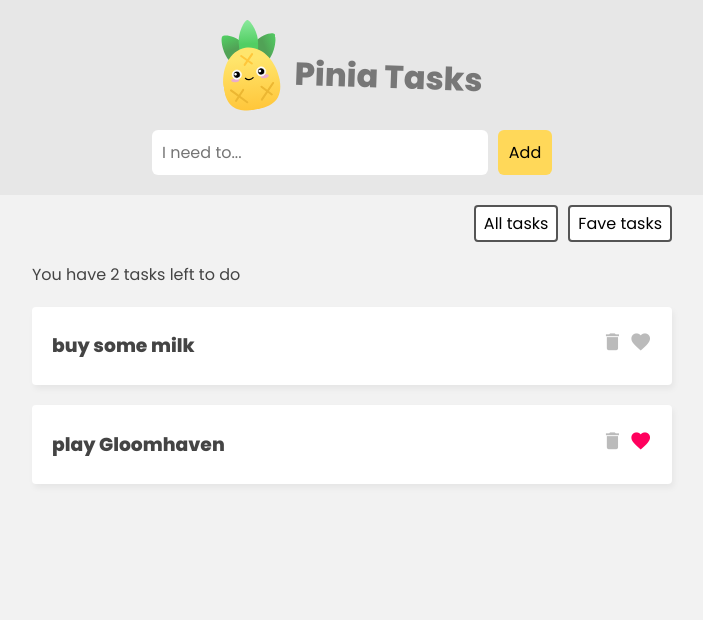
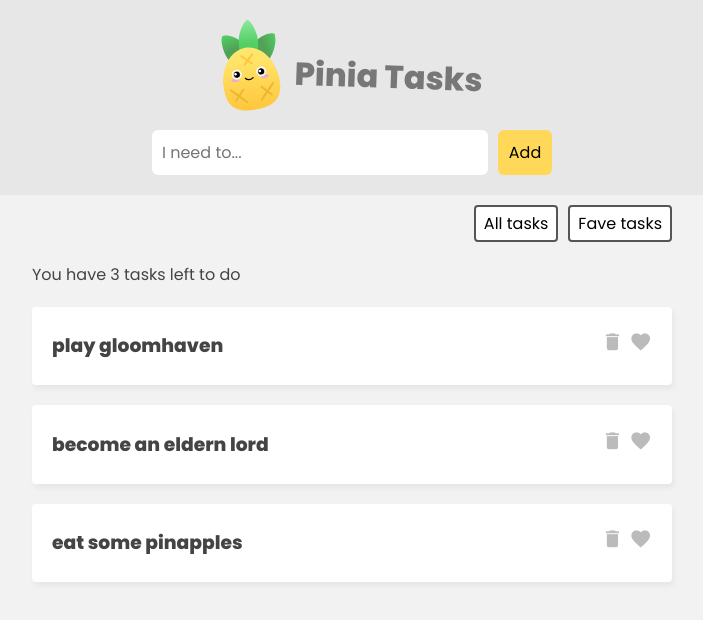
Before and after one commit to mkubincova/vue3-tutorial, a Vue app in the folder pinia/: page / in a window 1280 px wide. Shown: the top 620 px of the page, without its empty margins (288-991 px from the left). Built offline with nearby package versions, Linux system fonts and the light colour scheme; data requests are answered from the project's data file.

Commit message:
feat: async actions

```diff
--- /dev/null
+++ b/pinia/data/db.json
@@ -0,0 +1,19 @@
+{
+  "tasks": [
+    {
+      "id": "1",
+      "title": "play gloomhaven",
+      "isFav": false
+    },
+    {
+      "title": "become an eldern lord",
+      "isFav": false,
+      "id": "3"
+    },
+    {
+      "title": "eat some pinapples",
+      "isFav": false,
+      "id": "4"
+    }
+  ]
+}
--- a/pinia/package.json
+++ b/pinia/package.json
@@ -6,9 +6,11 @@
   "scripts": {
     "dev": "vite",
     "build": "vite build",
-    "preview": "vite preview"
+    "preview": "vite preview",
+    "db": "npx json-server data/db.json"
   },
   "dependencies": {
+    "json-server": "^1.0.0-alpha.23",
     "pinia": "^2.1.7",
     "vue": "^3.4.21"
   },
--- a/pinia/src/App.vue
+++ b/pinia/src/App.vue
@@ -13,6 +13,8 @@
             <button @click="filter = 'all'">All tasks</button>
             <button @click="filter = 'favs'">Fave tasks</button>
         </nav>
+
+        <div class="loading" v-if="taskStore.isLoading">Loading tasks...</div>
 
         <div class="task-list" v-if="filter === 'all'">
             <p>You have {{ taskStore.totalCount }} tasks left to do</p>
@@ -40,6 +42,10 @@
         components: { TaskDetails, TaskForm },
         setup () {
             const taskStore = useTaskStore()
+
+            //fetch tasks
+            taskStore.getTasks()
+
             const filter = ref('all')
 
             return { taskStore, filter }
--- a/pinia/src/assets/main.css
+++ b/pinia/src/assets/main.css
@@ -108,3 +108,14 @@ form input {
   color: #555;
   font-size: 1em;
 }
+
+/* loading state */
+.loading {
+  max-width: 640px;
+  border: 1px solid #ffd859;
+  background: #ffe9a0;
+  color: #3a3a3a;
+  padding: 5px 0;
+  text-align: center;
+  margin: 30px auto;
+}
--- a/pinia/src/stores/TaskStore.js
+++ b/pinia/src/stores/TaskStore.js
@@ -2,10 +2,8 @@ import { defineStore } from 'pinia';
 
 export const useTaskStore = defineStore('taskStore', {
     state: () => ({
-        tasks: [
-            { id: 1, title: "buy some milk", isFav: false },
-            { id: 2, title: "play Gloomhaven", isFav: true }
-        ]
+        tasks: [],
+        isLoading: false
     }),
     getters: {
         favs() {
@@ -19,15 +17,43 @@ export const useTaskStore = defineStore('taskStore', {
         totalCount: (state) => state.tasks.length
     },
     actions: {
-        addTask(task) {
+        async getTasks() {
+            this.isLoading = true;
+
+            const res = await fetch('http://localhost:3000/tasks');
+            const data = await res.json();
+
+            this.tasks = data;
+            this.isLoading = false;
+        },
+        async addTask(task) {
             this.tasks.push(task);
+
+            const res = await fetch('http://localhost:3000/tasks', {
+                method: 'POST',
+                body: JSON.stringify(task),
+                headers: { 'Content-Type': 'application/json' }
+            });
+            if (res.error) console.log(res.error);
         },
-        deleteTask(id) {
+        async deleteTask(id) {
             this.tasks = this.tasks.filter(task => task.id != id);
+
+            const res = await fetch('http://localhost:3000/tasks/' + id, {
+                method: 'DELETE'
+            });
+            if (res.error) console.log(res.error);
         },
-        toggleFav(id) {
+        async toggleFav(id) {
             const task = this.tasks.find(task => task.id === id);
             task.isFav = !task.isFav;
+
+            const res = await fetch('http://localhost:3000/tasks/' + id, {
+                method: 'PATCH',
+                body: JSON.stringify({ isFav: task.isFav }),
+                headers: { 'Content-Type': 'application/json' }
+            });
+            if (res.error) console.log(res.error);
         }
     }
 });
```
Also changed, not shown: 1 other file (tests, documents, lock files or other folders).
